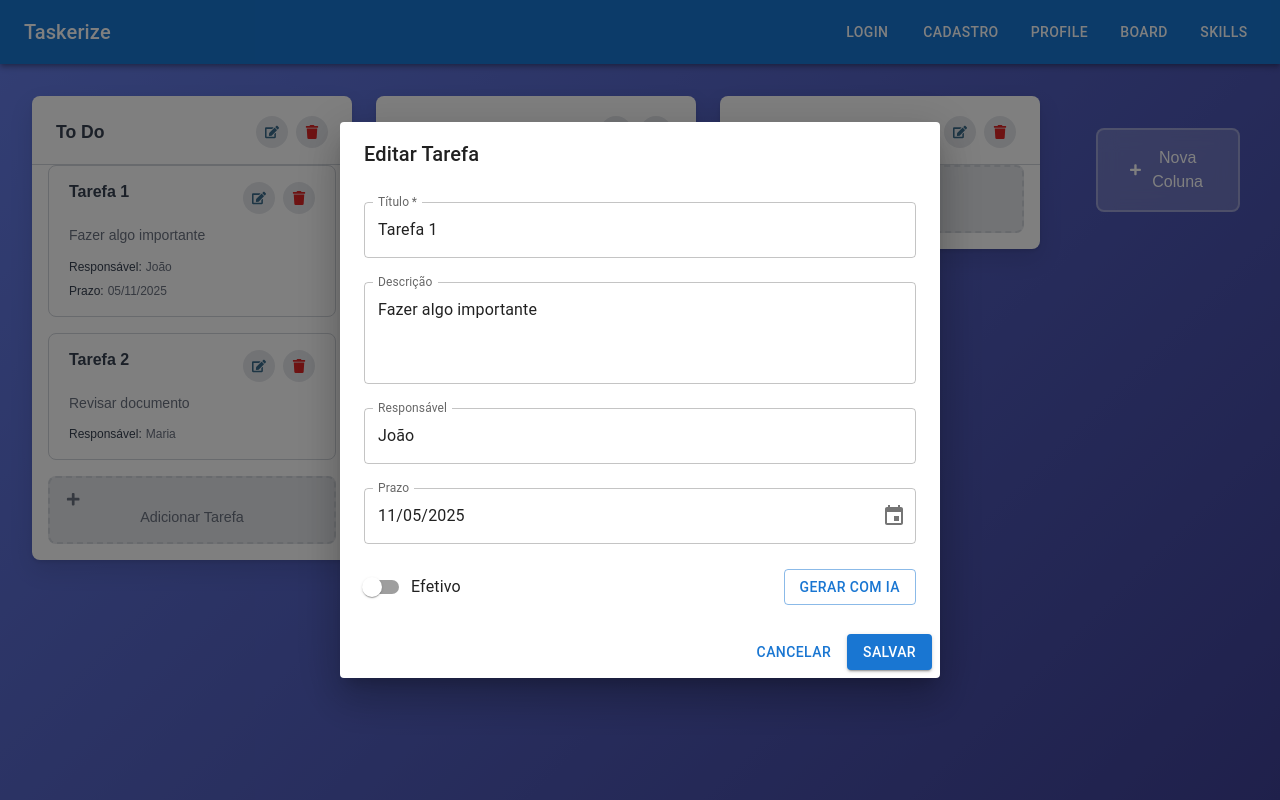
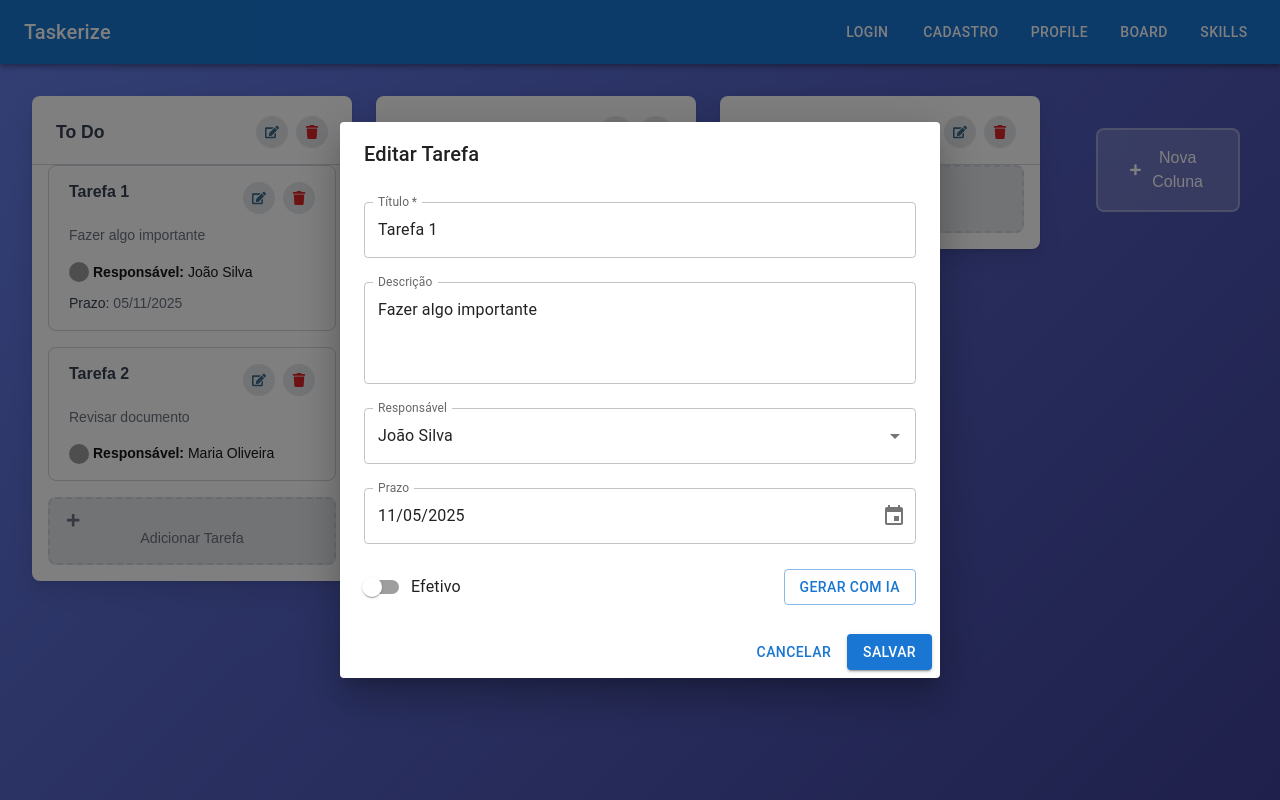
Before and after one commit to GabrielJordaoM/tcc_paginas, a Next.js app: page /board in a window 1280 px wide. Both pictures are taken after a click on the button 259 px from the left and 198 px from the top of the page. Built offline with nearby package versions, Linux system fonts and the light colour scheme; grey boxes are pictures that could not be loaded.

Commit message:
alteracao na

```diff
--- a/app/board/board.tsx
+++ b/app/board/board.tsx
@@ -23,6 +23,7 @@ import { useSortable } from "@dnd-kit/sortable";
 import { FaPlus, FaTrash, FaEdit } from "react-icons/fa";
 import "./BoardPage.scss";
 import Header from '../../components/header/Header';
+
 // Material UI
 import Dialog from '@mui/material/Dialog';
 import DialogTitle from '@mui/material/DialogTitle';
@@ -30,6 +31,9 @@ import DialogContent from '@mui/material/DialogContent';
 import DialogActions from '@mui/material/DialogActions';
 import Button from '@mui/material/Button';
 import TextField from '@mui/material/TextField';
+import Autocomplete from '@mui/material/Autocomplete';
+import Avatar from '@mui/material/Avatar';
+import Box from '@mui/material/Box';
 import { AdapterDayjs } from '@mui/x-date-pickers/AdapterDayjs';
 import { LocalizationProvider } from '@mui/x-date-pickers/LocalizationProvider';
 import { DatePicker } from '@mui/x-date-pickers/DatePicker';
@@ -37,12 +41,18 @@ import Switch from '@mui/material/Switch';
 import FormControlLabel from '@mui/material/FormControlLabel';
 import dayjs from 'dayjs';
 
+type User = {
+  id: string;
+  name: string;
+  avatar: string;
+};
+
 type Task = {
   id: string;
   title: string;
   description: string;
   dueDate: string | null;
-  assignee: string;
+  assignee: User | null;
   mode?: 'aprendizado' | 'efetivo';
 };
 
@@ -51,6 +61,15 @@ type Column = {
   title: string;
   tasks: Task[];
 };
+
+// === USUÁRIOS PLACEHOLDER ===
+const mockUsers: User[] = [
+  { id: '1', name: 'João Silva', avatar: 'https://i.pravatar.cc/150?img=1' },
+  { id: '2', name: 'Maria Oliveira', avatar: 'https://i.pravatar.cc/150?img=2' },
+  { id: '3', name: 'Pedro Santos', avatar: 'https://i.pravatar.cc/150?img=3' },
+  { id: '4', name: 'Ana Costa', avatar: 'https://i.pravatar.cc/150?img=4' },
+  { id: '5', name: 'Lucas Almeida', avatar: 'https://i.pravatar.cc/150?img=5' },
+];
 
 const initialColumns: Column[] = [
   {
@@ -62,14 +81,14 @@ const initialColumns: Column[] = [
         title: "Tarefa 1",
         description: "Fazer algo importante",
         dueDate: "2025-11-05",
-        assignee: "João",
+        assignee: mockUsers[0],
       },
       {
         id: "2",
         title: "Tarefa 2",
         description: "Revisar documento",
         dueDate: null,
-        assignee: "Maria",
+        assignee: mockUsers[1],
       },
     ],
   },
@@ -81,18 +100,20 @@ export default function BoardPage() {
   const [columns, setColumns] = useState<Column[]>(initialColumns);
   const [activeTask, setActiveTask] = useState<Task | null>(null);
   const [activeColumn, setActiveColumn] = useState<Column | null>(null);
+
   // Modais
   const [openTaskModal, setOpenTaskModal] = useState(false);
   const [openColumnModal, setOpenColumnModal] = useState(false);
   const [selectedColumnId, setSelectedColumnId] = useState<string | null>(null);
   const [editingTask, setEditingTask] = useState<Task | null>(null);
   const [editingColumn, setEditingColumn] = useState<Column | null>(null);
+
   // Formulários
   const [newTask, setNewTask] = useState<Omit<Task, "id">>({
     title: "",
     description: "",
     dueDate: null,
-    assignee: "",
+    assignee: null,
     mode: 'efetivo',
   });
   const [newColumnTitle, setNewColumnTitle] = useState("");
@@ -116,7 +137,7 @@ export default function BoardPage() {
       });
     } else {
       setEditingTask(null);
-      setNewTask({ title: "", description: "", dueDate: null, assignee: "", mode: 'efetivo' });
+      setNewTask({ title: "", description: "", dueDate: null, assignee: null, mode: 'efetivo' });
     }
     setOpenTaskModal(true);
   };
@@ -232,7 +253,6 @@ export default function BoardPage() {
     const activeData = active.data.current;
     const overData = over.data.current;
 
-    // Reordenar colunas
     if (activeData?.type === "column" && overData?.type === "column") {
       setColumns((prev) => {
         const oldIndex = prev.findIndex((c) => c.id === activeId);
@@ -242,11 +262,11 @@ export default function BoardPage() {
       return;
     }
 
-    // Mover tarefa
     if (activeData?.type === "task") {
       const activeColumnId = activeData.columnId;
       const overColumnId = overData?.type === "column" ? overId : columns.find((c) => c.tasks.some((t) => t.id === overId))?.id;
       if (!activeColumnId || !overColumnId) return;
+
       setColumns((prev) => {
         const activeCol = prev.find((c) => c.id === activeColumnId);
         const overCol = prev.find((c) => c.id === overColumnId);
@@ -294,9 +314,14 @@ export default function BoardPage() {
             </SortableContext>
             <DragOverlay>
               {activeTask && (
-                <div className="task-overlay">
-                  <strong>{activeTask.title}</strong>
-                  {activeTask.assignee && <p>Por: {activeTask.assignee}</p>}
+                <div className="task-overlay" style={{ display: 'flex', alignItems: 'center', gap: 8, padding: '8px', background: 'white', borderRadius: '8px', boxShadow: '0 4px 12px rgba(0,0,0,0.15)' }}>
+                  {activeTask.assignee && (
+                    <Avatar src={activeTask.assignee.avatar} sx={{ width: 24, height: 24 }} />
+                  )}
+                  <div>
+                    <strong>{activeTask.title}</strong>
+                    {activeTask.assignee && <p style={{ margin: '2px 0 0', fontSize: '0.875rem', color: '#555' }}>Por: {activeTask.assignee.name}</p>}
+                  </div>
                 </div>
               )}
               {activeColumn && (
@@ -307,6 +332,7 @@ export default function BoardPage() {
               )}
             </DragOverlay>
           </DndContext>
+
           {/* Modal Tarefa */}
           <Dialog open={openTaskModal} onClose={closeTaskModal} maxWidth="sm" fullWidth>
             <DialogTitle>{editingTask ? "Editar Tarefa" : "Nova Tarefa"}</DialogTitle>
@@ -328,13 +354,31 @@ export default function BoardPage() {
                 value={newTask.description}
                 onChange={(e) => setNewTask({ ...newTask, description: e.target.value })}
               />
-              <TextField
-                label="Responsável"
-                fullWidth
-                margin="normal"
+
+              {/* AUTOCOMPLETE COM AVATAR */}
+              <Autocomplete
+                options={mockUsers}
+                getOptionLabel={(option) => option.name}
                 value={newTask.assignee}
-                onChange={(e) => setNewTask({ ...newTask, assignee: e.target.value })}
+                onChange={(event, newValue) => {
+                  setNewTask({ ...newTask, assignee: newValue });
+                }}
+                renderInput={(params) => (
+                  <TextField {...params} label="Responsável" margin="normal" fullWidth />
+                )}
+                renderOption={(props, option) => (
+                  <Box component="li" {...props} sx={{ display: 'flex', alignItems: 'center', gap: 1 }}>
+                    <Avatar
+                      src={option.avatar}
+                      alt={option.name}
+                      sx={{ width: 32, height: 32 }}
+                    />
+                    {option.name}
+                  </Box>
+                )}
+                isOptionEqualToValue={(option, value) => option.id === value?.id}
               />
+
               <DatePicker
                 label="Prazo"
                 value={newTask.dueDate ? dayjs(newTask.dueDate) : null}
@@ -373,6 +417,7 @@ export default function BoardPage() {
               </Button>
             </DialogActions>
           </Dialog>
+
           {/* Modal Coluna */}
           <Dialog open={openColumnModal} onClose={closeColumnModal} maxWidth="xs" fullWidth>
             <DialogTitle>{editingColumn ? "Editar Coluna" : "Nova Coluna"}</DialogTitle>
@@ -399,6 +444,7 @@ export default function BoardPage() {
             </DialogActions>
           </Dialog>
         </LocalizationProvider>
+
         <div className="add-column">
           <button className="add-column-btn" onClick={() => openColumnModalHandler()}>
             <FaPlus /> Nova Coluna
@@ -524,12 +570,19 @@ function Task({
       {task.description && <p className="task-description">{task.description}</p>}
       <div className="task-meta">
         {task.assignee && (
-          <span className="assignee">
-            <strong>Responsável:</strong> {task.assignee}
-          </span>
+          <Box sx={{ display: 'flex', alignItems: 'center', gap: 0.5, mt: 0.5 }}>
+            <Avatar
+              src={task.assignee.avatar}
+              alt={task.assignee.name}
+              sx={{ width: 20, height: 20 }}
+            />
+            <span style={{ fontSize: '0.875rem' }}>
+              <strong>Responsável:</strong> {task.assignee.name}
+            </span>
+          </Box>
         )}
         {task.dueDate && (
-          <span className="due-date">
+          <span className="due-date" style={{ display: 'block', marginTop: '4px', fontSize: '0.875rem' }}>
             <strong>Prazo:</strong> {dayjs(task.dueDate).format("DD/MM/YYYY")}
           </span>
         )}
```
